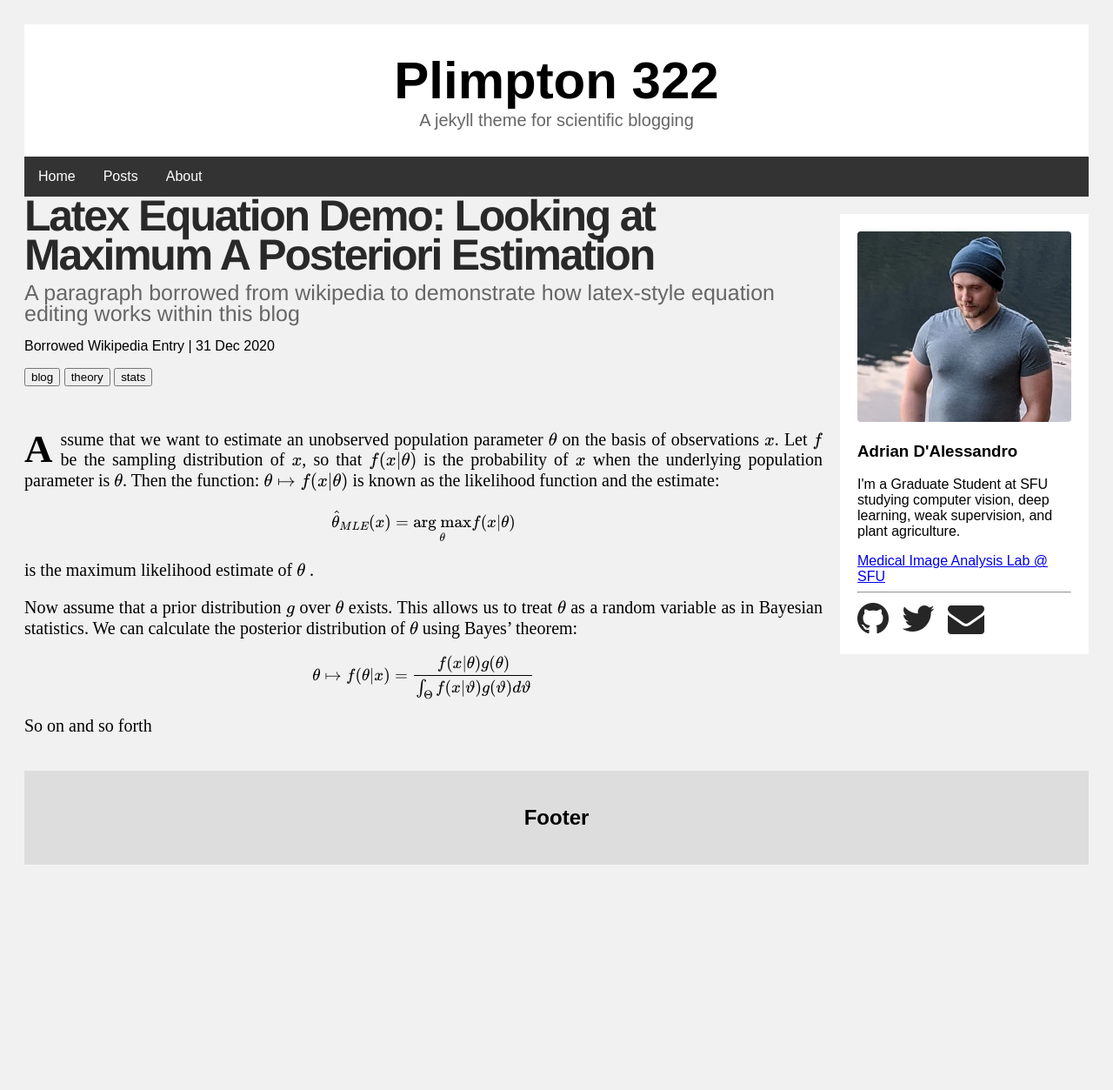
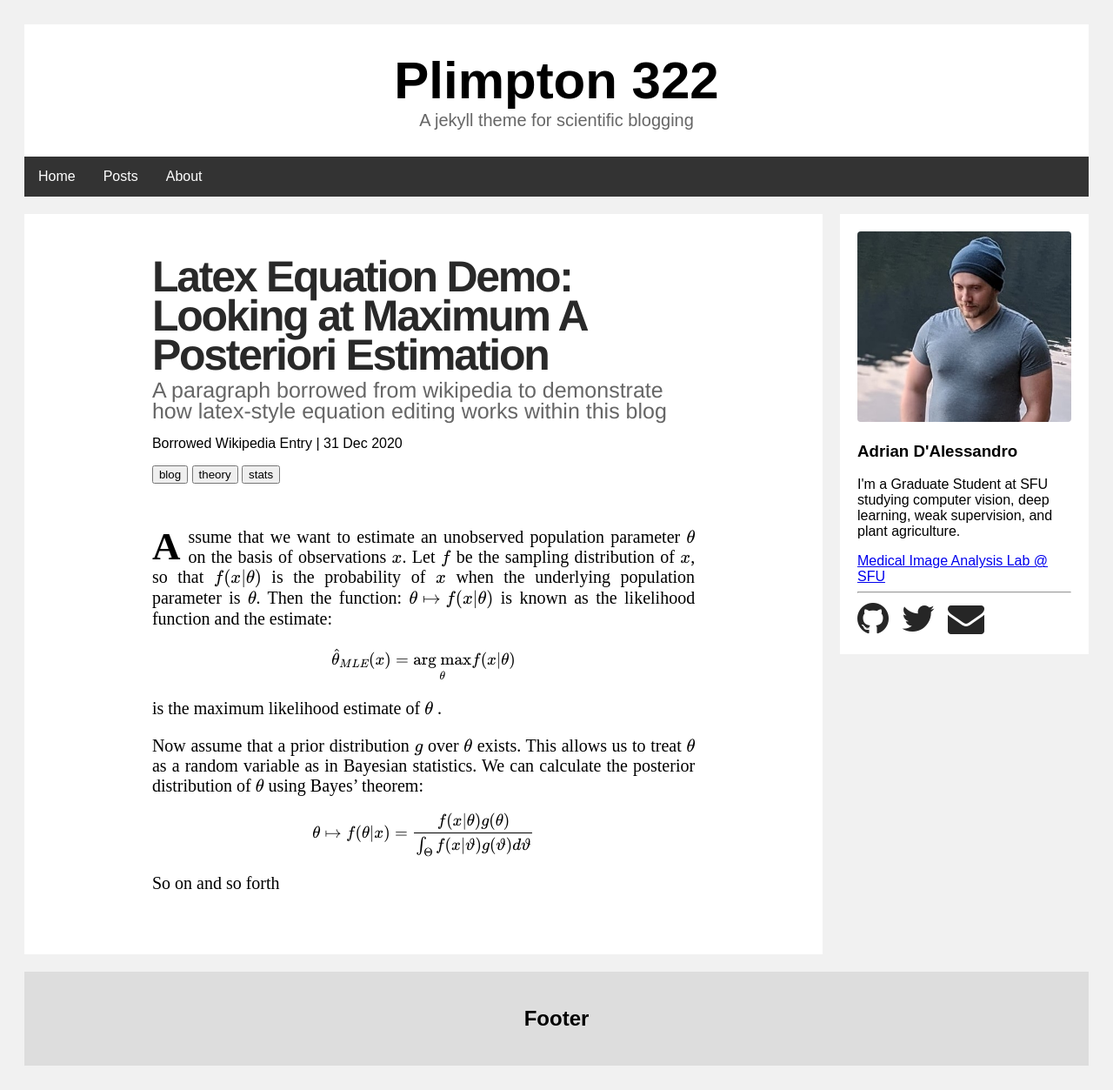
Before and after one commit to adrian-dalessandro/Plimpton322, a Jekyll site: the page built from _posts/2020-12-31-example-latex-math.md, in a window 1280 px wide. Shown: the whole page at 87% size. Built offline with Jekyll 4.4.1, drawn with Linux system fonts in a browser that asks for light colours; formulas are drawn with MathJax 3; before the commit the page ends 1022 px from its top, so only the background shows below that.

Commit message:
Update post.html

```diff
--- a/_layouts/post.html
+++ b/_layouts/post.html
@@ -13,6 +13,7 @@
   <body>
     {% include header.html %}
     {% capture post_content %}
+    <div class="card">
       <div class="post-header">
         <h1><b>{{ page.title }}</b></h1>
         <p> {{page.tagline}} </p>
@@ -26,6 +27,7 @@
       <div class="post-body">
         {{ content }}
       </div>
+    </div>
     {% endcapture %}
     {% include columns.html content=post_content %}
     {% include footer.html %}
```
